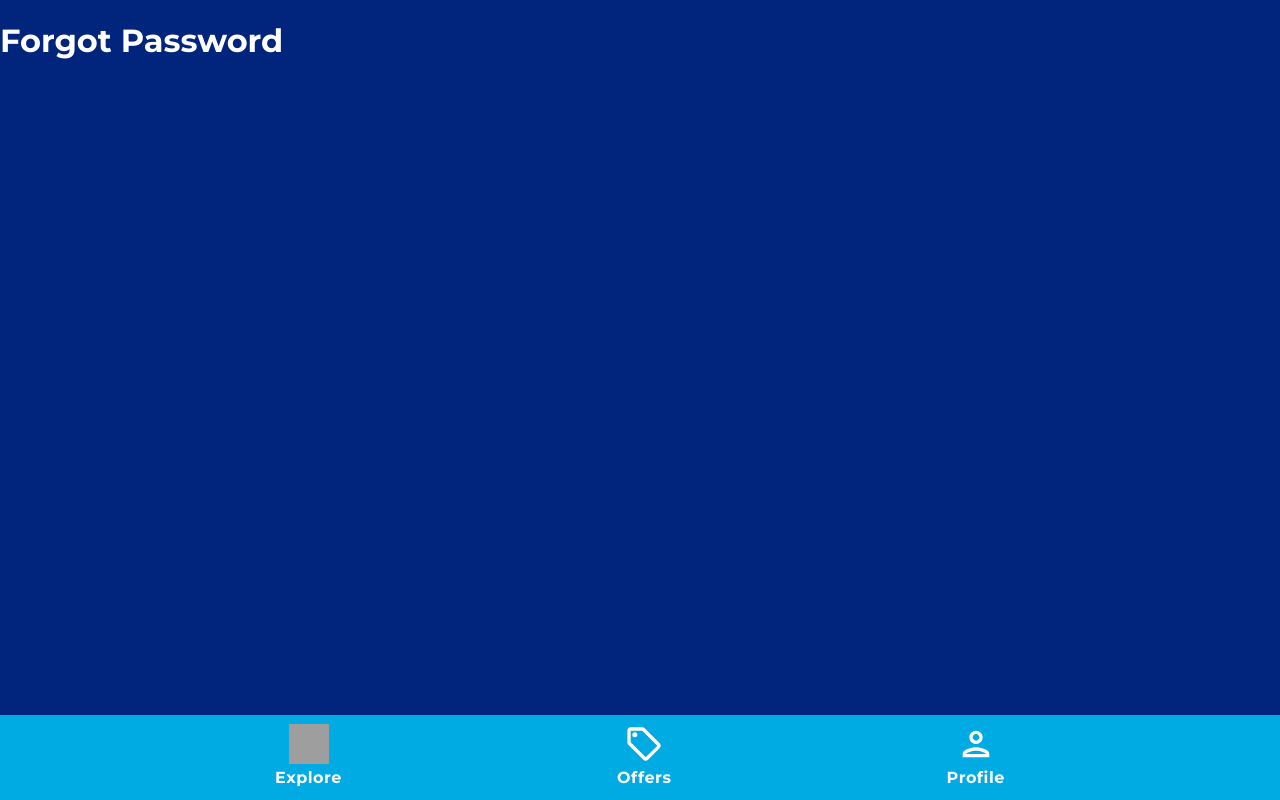
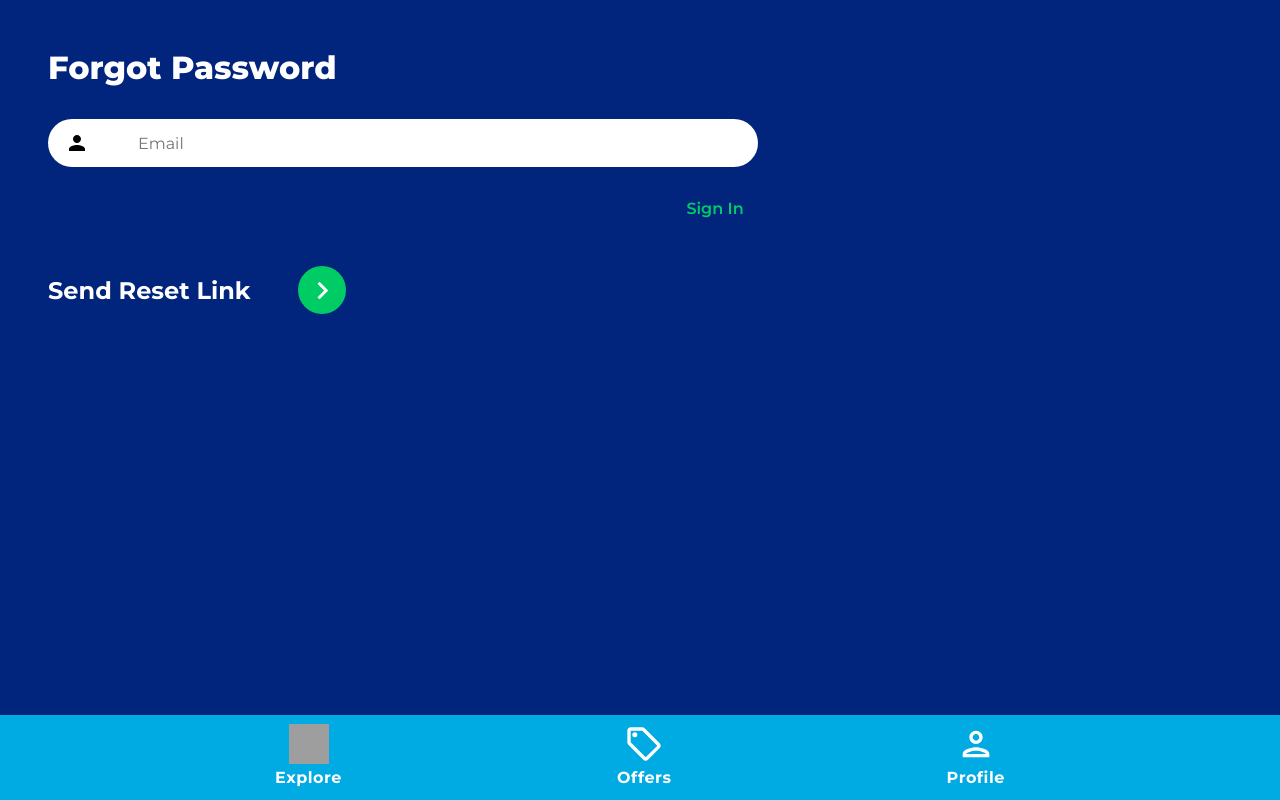
Before and after one commit to AramCodes/real-estate-marketplace, a React (Vite) app: page /forgot-password in a window 1280 px wide. Built offline with nearby package versions, Linux system fonts and the light colour scheme; no server answers; grey boxes are pictures that could not be loaded.

Commit message:
"completed all things auth"

```diff
--- a/index.html
+++ b/index.html
@@ -2,7 +2,7 @@
 <html lang="en">
   <head>
     <meta charset="UTF-8" />
-    <link rel="icon" type="image/svg+xml" href="/RealEstate Marketplace/public/favicon.ico" />
+    <link rel="icon" href="/RealEstate Marketplace/public/favicon.ico" />
     <meta name="viewport" content="width=device-width, initial-scale=1.0" />
     <title>Real Estate Marketplace</title>
   </head>
--- a/package.json
+++ b/package.json
@@ -12,7 +12,9 @@
   "dependencies": {
     "firebase": "^10.8.0",
     "react": "^18.2.0",
-    "react-dom": "^18.2.0"
+    "react-dom": "^18.2.0",
+    "react-router-dom": "^6.22.0",
+    "react-toastify": "^10.0.4"
   },
   "devDependencies": {
     "@types/react": "^18.2.43",
--- /dev/null
+++ b/src/components/OAuth.jsx
@@ -0,0 +1,49 @@
+import { useLocation, useNavigate } from "react-router-dom";
+import { getAuth, signInWithPopup, GoogleAuthProvider } from "firebase/auth";
+import { doc, setDoc, getDoc, serverTimestamp } from "firebase/firestore";
+import { db } from "../firebase.config";
+import { toast } from "react-toastify";
+import googleIcon from "../assets/svg/googleIcon.svg";
+
+const OAuth = () => {
+    const navigate = useNavigate();
+    const location = useLocation();
+
+    const onClick = async () => {
+        try {
+            const auth = getAuth();
+            const provider = new GoogleAuthProvider();
+            const result = await signInWithPopup(auth, provider);
+            const user = result.user;
+
+            const docRef = doc(db, "users", user.uid);
+            const docSnap = await getDoc(docRef);
+
+            if (!docSnap.exists()) {
+                await setDoc(doc(db, "users", user.uid), {
+                    name: user.displayName,
+                    email: user.email,
+                    timestamp: serverTimestamp(),
+                });
+            }
+            navigate("/");
+        } catch (error) {
+            toast.error("Could not get authorized by Google");
+        }
+    };
+
+    return (
+        <div className="socialLogin">
+            <p>Sign {location.pathname === "/sign-up" ? "Up" : "In"} with</p>
+            <button className="socialIconDiv" onClick={onClick}>
+                <img
+                    src={googleIcon}
+                    alt="google icon"
+                    className="socialIconImg"
+                />
+            </button>
+        </div>
+    );
+};
+
+export default OAuth;
--- /dev/null
+++ b/src/firebase.config.js
@@ -0,0 +1,17 @@
+// Import the functions you need from the SDKs you need
+import { initializeApp } from "firebase/app";
+import { getFirestore } from "firebase/firestore";
+
+// Your web app's Firebase configuration
+const firebaseConfig = {
+    apiKey: "AIzaSyD5n9G9o9MQqpkjUtu2WRsVJnhTN-6tsZw",
+    authDomain: "real-estate-marketplace-c9c64.firebaseapp.com",
+    projectId: "real-estate-marketplace-c9c64",
+    storageBucket: "real-estate-marketplace-c9c64.appspot.com",
+    messagingSenderId: "1029795832707",
+    appId: "1:1029795832707:web:f7fc411ee95c7860bb4cb6",
+};
+
+// Initialize Firebase
+initializeApp(firebaseConfig);
+export const db = getFirestore();
--- a/src/index.css
+++ b/src/index.css
@@ -309,8 +309,8 @@ button {
     align-items: center;
     padding: 0.75rem;
     margin: 1.5rem;
-    width: 3rem;
-    height: 3rem;
+    width: 3.5rem;
+    height: 3.5rem;
     background-color: #ffffff;
     border-radius: 50%;
     box-shadow: 0 4px 8px 0 rgba(0, 0, 0, 0.1);
--- a/src/pages/ForgotPassword.jsx
+++ b/src/pages/ForgotPassword.jsx
@@ -1,5 +1,58 @@
+import { useState } from "react";
+import { Link } from "react-router-dom";
+import { getAuth, sendPasswordResetEmail } from "firebase/auth";
+import { toast } from "react-toastify";
+import ArrowRightIcon from "../assets/svg/keyboardArrowRightIcon.svg";
+
 const ForgotPassword = () => {
-    return <h1>Forgot Password</h1>;
+    const [email, setEmail] = useState("");
+
+    const onChange = (e) => {
+        setEmail(e.target.value);
+    };
+
+    const onSubmit = async (e) => {
+        e.preventDefault();
+
+        try {
+            const auth = getAuth();
+            await sendPasswordResetEmail(auth, email);
+            toast.success("Email Was Sent");
+        } catch (error) {
+            toast.error("Failed to Send Email");
+        }
+    };
+
+    return (
+        <div className="pageContainer">
+            <header>
+                <p className="pageHeader">Forgot Password</p>
+            </header>
+
+            <main>
+                <form onSubmit={onSubmit}>
+                    <input
+                        type="email"
+                        className="emailInput"
+                        placeholder="Email"
+                        id="email"
+                        value={email}
+                        onChange={onChange}
+                    />
+                    <Link className="forgotPasswordLink" to="/signin">
+                        Sign In
+                    </Link>
+
+                    <div className="signInBar">
+                        <div className="signInText">Send Reset Link</div>
+                        <button className="signInButton">
+                            <img src={ArrowRightIcon} alt="sign-in button" />
+                        </button>
+                    </div>
+                </form>
+            </main>
+        </div>
+    );
 };
 
 export default ForgotPassword;
--- a/src/pages/SignIn.jsx
+++ b/src/pages/SignIn.jsx
@@ -4,6 +4,7 @@ import { Link, useNavigate } from "react-router-dom";
 import { getAuth, signInWithEmailAndPassword } from "firebase/auth";
 import arrowRightIcon from "../assets/svg/keyboardArrowRightIcon.svg";
 import visibilityIcon from "../assets/svg/visibilityIcon.svg";
+import OAuth from "../components/OAuth";
 
 const SignIn = () => {
     const [showPassword, setShowPassword] = useState(false);
@@ -76,6 +77,10 @@ const SignIn = () => {
                         />
                     </div>
 
+                    <Link to="/forgot-password" className="forgotPasswordLink">
+                        Forgot Password
+                    </Link>
+
                     <div className="signInBar">
                         <p className="signInText">Sign In</p>
 
@@ -84,6 +89,8 @@ const SignIn = () => {
                         </button>
                     </div>
                 </form>
+
+                <OAuth />
 
                 <Link to="/signUp" className="registerLink">
                     Sign Up Instead
--- a/src/pages/SignUp.jsx
+++ b/src/pages/SignUp.jsx
@@ -10,6 +10,7 @@ import {
 import { setDoc, doc, serverTimestamp } from "firebase/firestore";
 import { db } from "../firebase.config";
 import { toast } from "react-toastify";
+import OAuth from "../components/OAuth";
 
 const SignUp = () => {
     const [showPassword, setShowPassword] = useState(false);
@@ -104,10 +105,6 @@ const SignUp = () => {
                         />
                     </div>
 
-                    <Link to="/forgotPassword" className="forgotPasswordLink">
-                        Forgot Password
-                    </Link>
-
                     <div className="signUpBar">
                         <p className="signUpText">Sign Up</p>
 
@@ -116,6 +113,8 @@ const SignUp = () => {
                         </button>
                     </div>
                 </form>
+
+                <OAuth />
 
                 <Link to="/signin" className="signupLink">
                     Sign In Instead
```
Also changed, not shown: 1 other file (tests, documents, lock files or other folders).
